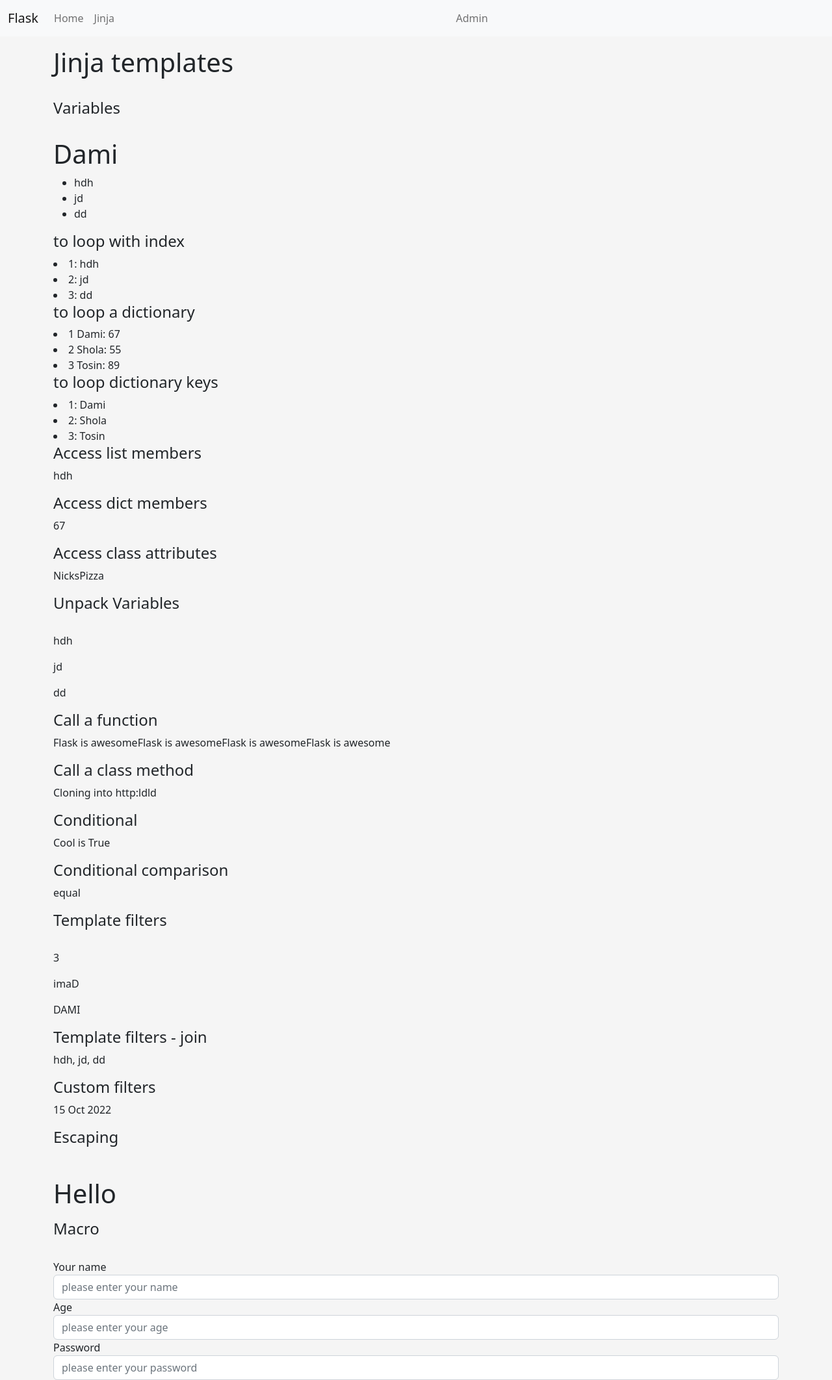
After one commit to Nickspizza001/Flask-with-Nash, a Flask app: page /jinja in a window 1280 px wide. The commit adds this page. Shown: the whole page at 65% size. Run offline with Flask 2, Linux system fonts and the light colour scheme.

Commit message:
Updated for day 2

```diff
--- a/app/templates/admin/templates/admin_template.html
+++ b/app/templates/admin/templates/admin_template.html
@@ -14,7 +14,7 @@
 <body>
     <nav class="navbar navbar-expand-lg bg-light">
         <div class="container-fluid">
-            <a class="navbar-brand" href="/admin/dashboard">Admin</a>
+            <a class="navbar-brand" href="/admin">Admin</a>
             <button class="navbar-toggler" type="button" data-bs-toggle="collapse" data-bs-target="#navbarNav"
                 aria-controls="navbarNav" aria-expanded="false" aria-label="Toggle navigation">
                 <span class="navbar-toggler-icon"></span>
--- /dev/null
+++ b/app/templates/macros/input_macro.html
@@ -0,0 +1,13 @@
+{% macro input(label='', type='text', name='', placeholder='', id='') -%}
+      <div class="form-group">
+        <label for="{{ name }}">{{ label }}</label>
+        <input
+          class="form-control"
+          type="{{ type }}"
+          name="{{ name }}"
+          id="{{ id }}"
+          ,
+          placeholder="{{ placeholder }}"
+        />
+      </div>
+      {%- endmacro %}
--- /dev/null
+++ b/app/templates/public/jinja.html
@@ -0,0 +1,102 @@
+{% extends 'public/templates/public_template.html' %} {% block title %}Jinja{%
+endblock %}
+{% block main %}
+
+{% import "macros/input_macro.html" as im %}
+
+<div class="container">
+  <div class="row">
+    <div class="col">
+      <h1>Jinja templates</h1>
+      <br />
+      <h4>Variables</h4>
+      <br />
+      <h1>{{ myName }}</h1>
+      <ul>
+        {% for name in listExa %}
+        <li>{{name}}</li>
+
+        {% endfor %}
+      </ul>
+      <h4>to loop with index</h4>
+      {% for name in listExa %}
+      <li>{{ loop.index }}: {{name}}</li>
+
+      {% endfor %}
+      <h4>to loop a dictionary</h4>
+      {% for k,v in friends.items() %}
+      <li>{{ loop.index }} {{ k }}: {{ v }}</li>
+
+      {% endfor %}
+
+      <h4>to loop dictionary keys</h4>
+      {% for key in friends.keys() %}
+      <li>{{ loop.index }}: {{ key }}</li>
+
+      {% endfor %}
+
+      <h4>Access list members</h4>
+      <p>{{ listExa[0] }}</p>
+
+      <h4>Access dict members</h4>
+      <p>{{ friends['Dami'] }}</p>
+
+      <h4>Access class attributes</h4>
+      <p>{{ myRemote.name }}</p>
+
+      <h4>Unpack Variables</h4>
+      <br />
+      {% set a,b, c = listExa %}
+      <p>{{a}}</p>
+      <p>{{b}}</p>
+      <p>{{c}}</p>
+
+      <h4>Call a function</h4>
+      <p>{{ repeat('Flask is awesome', 4) }}</p>
+
+      <h4>Call a class method</h4>
+      <p>{{ myRemote.clone() }}</p>
+
+      <h4>Conditional</h4>
+      {% if cool %}
+      <p>Cool is {{ cool }}</p>
+      {% endif %}
+
+      <h4>Conditional comparison</h4>
+      {% if intExa > 6 %}
+      <p>Okayy</p>
+
+      {% elif intExa < 6%}
+      <p>Less</p>
+      {% else %}
+      <p>equal</p>
+      {% endif %}
+
+      <h4>Template filters</h4>
+      <br />
+      <p>{{ listExa|length}}</p>
+      <p>{{ myName|reverse}}</p>
+      <p>{{ myName|upper}}</p>
+      <h4>Template filters - join</h4>
+
+      <p>{{ listExa|join(', ')}}</p>
+
+      <h4>Custom filters</h4>
+      <p>{{date|clean_date}}</p>
+
+      <h4>Escaping</h4>
+      <br />
+      <p>{{ myHtml| safe}}</p>
+      <p>{{ suspicious|safe }}</p>
+
+      <h4>Macro</h4>
+      <br />
+
+       {{im.input(label='Your name', type='name', id='name',placeholder='please enter your name')}}
+       {{im.input(label='Age', type='number', id='age', placeholder='please enter your age')}}
+       {{im.input(label='Password', type='password', id='password', placeholder='please enter your password')}}
+    </div>
+  </div>
+</div>
+
+{% endblock %}
--- a/app/templates/public/templates/public_template.html
+++ b/app/templates/public/templates/public_template.html
@@ -25,7 +25,7 @@
                         <a class="nav-link" aria-current="page" href="#">Home</a>
                     </li>
                     <li class="nav-item">
-                        <a class="nav-link" href="/about">About</a>
+                        <a class="nav-link" href="/jinja">Jinja</a>
                     </li>
 
                 </ul>
--- a/app/views.py
+++ b/app/views.py
@@ -1,10 +1,82 @@
 from app import app
-from flask import render_template
+from flask import render_template, request, redirect
+from datetime import datetime
+
+
+
+@app.template_filter('clean_date')
+def clean_date(dt):
+    return dt.strftime('%d %b %Y ')
+
 
 @app.route('/')
 def index():
     return render_template('public/index.html')
 
+@app.route('/jinja')
+def jinja():
+    myName= 'Dami'
+    intExa= 6
+    listExa = ['hdh', 'jd', 'dd']
+    friends = {
+        'Dami': 67,
+        'Shola': 55,
+        "Tosin": 89,
+    }
+    myHtml = '<h1> Hello</h1>'
+
+    tupleExa = ('juo', 'jdj')
+
+    class GitRemote:
+        def __init__(self, name, description, url):
+            self.name = name
+            self.description = description
+            self.url = url
+
+        def pull(self):
+            return f'Pulling repo{self.name}'
+
+        def clone(self):
+            return f'Cloning into {self.url}'
+
+    def repeat(x, qty):
+        return x* qty
+    cool = True
+    suspicious = "<script>alert('Hello')</script>"
+
+    date = datetime.utcnow()
+
+    myRemote = GitRemote("NicksPizza", "Just the basic", "http:ldld")
+    return render_template('public/jinja.html',
+    myName = myName,
+    intExa = intExa,
+    listExa = listExa,
+    friends = friends,
+    GitRemote= GitRemote,
+    tupleExa = tupleExa,
+    myRemote = myRemote,
+    repeat =  repeat,
+    cool = cool,
+    date=date,
+    myHtml = myHtml,
+    suspicious = suspicious
+     )
+
+
 @app.route('/about')
 def about():
     return render_template('public/about.html')
+
+
+@app.route('/sign-up', methods=['GET', 'POST'])
+def sign_up():
+
+    if request.method == 'POST':
+        req = request.form
+        username = req['username']
+        email = req['email']
+        password = req['password']
+
+        print(username,email,password)
+        return redirect(request.url)
+    return render_template("public/signUp.html")
```
Also changed, not shown: app/templates/public/signUp.html (added, +28 -0 lines).
